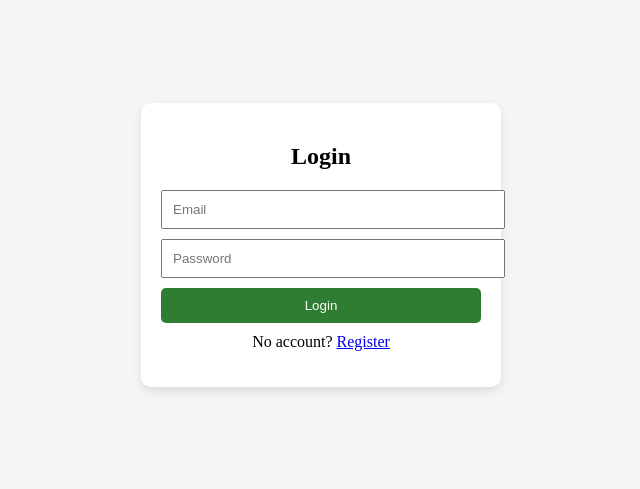
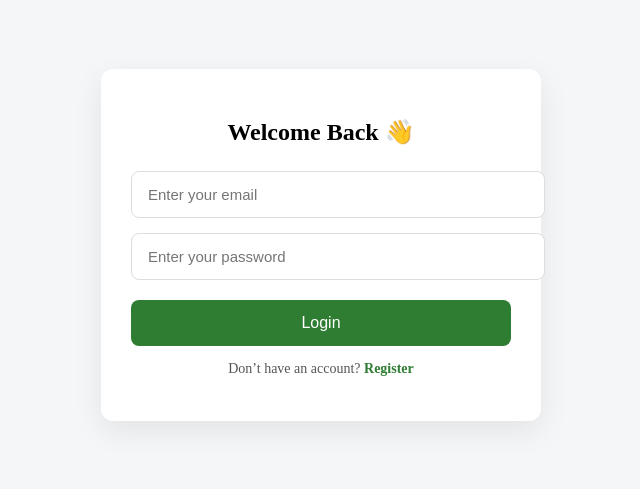
Before and after one commit to JM-19G/mano-e-commerce-web, a React (Vite) app in the folder ecommerce-app/: page / in a window 1280 px wide. Shown: the part 163-652 px from the top of the page, without its empty margins (319-959 px from the left). Built offline with nearby package versions, Linux system fonts and the light colour scheme.

Commit message:
Improve login and register UI with better input sizing, spacing, and modern card layout

```diff
--- a/ecommerce-app/src/pages/Login.jsx
+++ b/ecommerce-app/src/pages/Login.jsx
@@ -1,6 +1,5 @@
-import { useState } from "react";
+import { useState, useEffect } from "react";
 import { useNavigate } from "react-router-dom";
-import { useEffect } from "react";
 
 function Login() {
   const navigate = useNavigate();
@@ -31,74 +30,107 @@ function Login() {
       return;
     }
 
-    localStorage.setItem(
-      "currentUser",
-      JSON.stringify(user)
-    );
-
-    alert("Login successful");
-
+    localStorage.setItem("currentUser", JSON.stringify(user));
     navigate("/home");
   };
 
   return (
-    <div
-      style={{
-        display: "flex",
-        height: "100vh",
-        justifyContent: "center",
-        alignItems: "center",
-        background: "#f5f5f5",
-      }}
-     >
-      <div
-        style={{
-          width: 320,
-          padding: 20,
-          background: "white",
-          borderRadius: 10,
-          boxShadow: "0 4px 10px rgba(0,0,0,0.1)",
-        }}
-       >
-       <h2 style={{ textAlign: "center" }}>Login</h2>
+    <div style={styles.container}>
+      <div style={styles.card}>
+        <h2 style={styles.title}>Welcome Back 👋</h2>
 
         <input
-         placeholder="Email"
+          type="email"
+          placeholder="Enter your email"
+          value={form.email}
           onChange={(e) =>
             setForm({ ...form, email: e.target.value })
           }
-         style={{ width: "100%", marginBottom: 10, padding: 10 }}
+          style={styles.input}
         />
 
         <input
           type="password"
-         placeholder="Password"
+          placeholder="Enter your password"
+          value={form.password}
           onChange={(e) =>
             setForm({ ...form, password: e.target.value })
           }
-         style={{ width: "100%", marginBottom: 10, padding: 10 }}
+          style={styles.input}
         />
 
-        <button
-         onClick={handleLogin}
-          style={{
-            width: "100%",
-            padding: 10,
-            background: "#2e7d32",
-            color: "white",
-            border: "none",
-            borderRadius: 5,
-          }}
-         >
+        <button onClick={handleLogin} style={styles.button}>
           Login
         </button>
 
-        <p style={{ textAlign: "center", marginTop: 10 }}>
-          No account? <a href="/register">Register</a>
+        <p style={styles.text}>
+          Don’t have an account?{" "}
+          <span
+            style={styles.link}
+            onClick={() => navigate("/register")}
+          >
+            Register
+          </span>
         </p>
       </div>
     </div>
   );
 }
 
+const styles = {
+  container: {
+    height: "100vh",
+    display: "flex",
+    justifyContent: "center",
+    alignItems: "center",
+    background: "#f4f6f8",
+  },
+  card: {
+    width: 380, // 👈 wider = more professional
+    padding: 30,
+    background: "#ffffff",
+    borderRadius: 12,
+    boxShadow: "0 10px 30px rgba(0,0,0,0.08)",
+    display: "flex",
+    flexDirection: "column",
+  },
+  title: {
+    textAlign: "center",
+    marginBottom: 25,
+    fontWeight: "600",
+  },
+  input: {
+    width: "100%",
+    padding: "14px 16px", // 👈 bigger input
+    marginBottom: 15,
+    borderRadius: 8,
+    border: "1px solid #ddd",
+    fontSize: 15,
+    outline: "none",
+    transition: "0.2s",
+  },
+  button: {
+    width: "100%",
+    padding: 14,
+    background: "#2e7d32",
+    color: "white",
+    border: "none",
+    borderRadius: 8,
+    fontSize: 16,
+    cursor: "pointer",
+    marginTop: 5,
+  },
+  text: {
+    textAlign: "center",
+    marginTop: 15,
+    fontSize: 14,
+    color: "#555",
+  },
+  link: {
+    color: "#2e7d32",
+    cursor: "pointer",
+    fontWeight: "600",
+  },
+};
+
 export default Login;
--- a/ecommerce-app/src/pages/Register.jsx
+++ b/ecommerce-app/src/pages/Register.jsx
@@ -10,15 +10,12 @@ function Register() {
     password: "",
   });
 
-  const handleSubmit = () => {
-    if (!form.name || !form.email || !form.password) {
-      alert("All fields required");
-      return;
-    }
-
+  const handleRegister = () => {
     const users = JSON.parse(localStorage.getItem("users")) || [];
 
-    const exists = users.find((u) => u.email === form.email);
+    const exists = users.find(
+      (u) => u.email === form.email
+    );
 
     if (exists) {
       alert("User already exists");
@@ -26,48 +23,111 @@ function Register() {
     }
 
     users.push(form);
-
     localStorage.setItem("users", JSON.stringify(users));
 
-    alert("Registered successfully");
-
-    navigate("/login");
+    alert("Registration successful!");
+    navigate("/");
   };
 
   return (
-    <div style={{ padding: 20 }}>
-      <h2>Register</h2>
+    <div style={styles.container}>
+      <div style={styles.card}>
+        <h2 style={styles.title}>Create Account</h2>
 
         <input
-        placeholder="Name"
+          placeholder="Full name"
+          value={form.name}
           onChange={(e) =>
             setForm({ ...form, name: e.target.value })
           }
+          style={styles.input}
         />
-      <br />
 
         <input
-        placeholder="Email"
+          type="email"
+          placeholder="Email address"
+          value={form.email}
           onChange={(e) =>
             setForm({ ...form, email: e.target.value })
           }
+          style={styles.input}
         />
-      <br />
 
         <input
           type="password"
           placeholder="Password"
+          value={form.password}
           onChange={(e) =>
             setForm({ ...form, password: e.target.value })
           }
+          style={styles.input}
         />
-      <br />
 
-      <button onClick={handleSubmit}>
+        <button onClick={handleRegister} style={styles.button}>
           Register
         </button>
+
+        <p style={styles.text}>
+          Already have an account?{" "}
+          <span
+            style={styles.link}
+            onClick={() => navigate("/")}
+          >
+            Login
+          </span>
+        </p>
+      </div>
     </div>
   );
 }
 
+const styles = {
+  container: {
+    height: "100vh",
+    display: "flex",
+    justifyContent: "center",
+    alignItems: "center",
+    background: "#f4f6f8",
+  },
+  card: {
+    width: 350,
+    padding: 30,
+    background: "white",
+    borderRadius: 12,
+    boxShadow: "0 8px 25px rgba(0,0,0,0.1)",
+    display: "flex",
+    flexDirection: "column",
+  },
+  title: {
+    textAlign: "center",
+    marginBottom: 20,
+  },
+  input: {
+    padding: "12px 14px",
+    marginBottom: 15,
+    borderRadius: 8,
+    border: "1px solid #ccc",
+    fontSize: 15,
+  },
+  button: {
+    padding: 12,
+    background: "#2e7d32",
+    color: "white",
+    border: "none",
+    borderRadius: 8,
+    fontSize: 16,
+    cursor: "pointer",
+  },
+  text: {
+    textAlign: "center",
+    marginTop: 15,
+    fontSize: 14,
+  },
+  link: {
+    color: "#2e7d32",
+    cursor: "pointer",
+    fontWeight: "bold",
+  },
+};
+
 export default Register;
```
Lines whose indentation alone changed are shown as unchanged.
